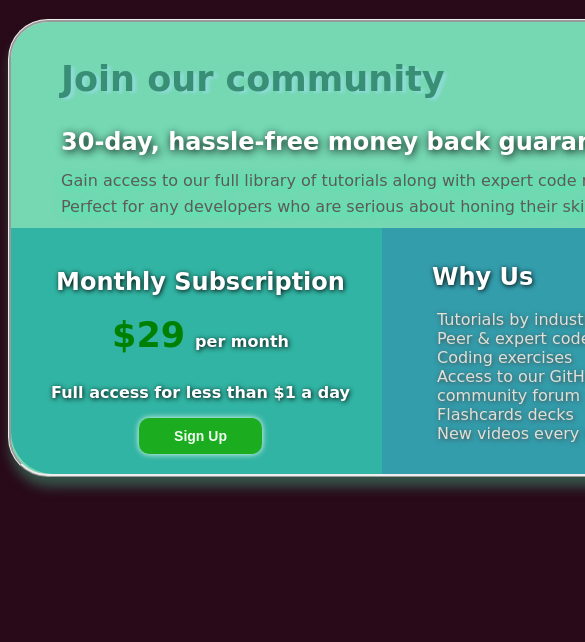
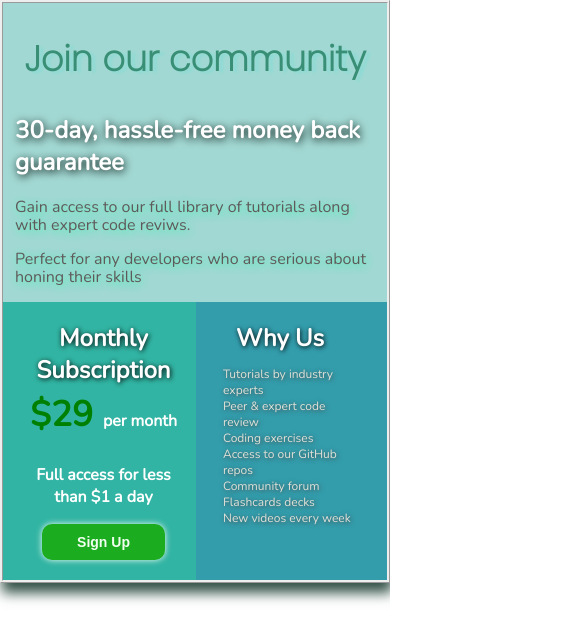
Before and after one commit to tatamartinsg/SinglePriceProject, a plain HTML site: page index.html in a window 390 px wide. Shown: the top 642 px of the page, 585 px wide, since content can reach past the window. Drawn offline with nearby package versions, Linux system fonts and the light colour scheme.

Commit message:
Atualizando o device mode

```diff
--- a/index.css
+++ b/index.css
@@ -1,16 +1,29 @@
+@import url('https://fonts.googleapis.com/css2?family=Poppins:wght@200&display=swap');
+@import url('https://fonts.googleapis.com/css2?family=Nunito:wght@300&family=Poppins:wght@200&display=swap');
 body{
-    font-family: cursive;
-    background-color: rgb(41, 10, 25);
+    font-family: 'Nunito', sans-serif;
+    /* background-color: rgb(10, 18, 41); */
+    /* background-image: url("imagem.jpg");
+    background-size: auto;
+    background-repeat: no-repeat; */
 }
+/* *{
+    margin: 0;
+    padding: 0;
+} */
 
+li:hover{
+    transform: scale(1.1);
+}
 .section-principal{
-    background-color: rgb(117, 216, 178);
+    background-color: rgb(162, 216, 211);
     margin:5% auto;
     border-style: ridge;
     width: 740px;
+    min-width: 350px;
     box-shadow: 2px 10px 12px 0px;
     color: rgb(53, 83, 72);
-    border-radius: 40px 40px 40px 40px;
+    border-radius: 15px 15px 15px 15px;
 }
 
 .first-div{
@@ -21,6 +34,8 @@ body{
 }
 .first-h1{
     font-size: 35px;
+
+    font-family: 'Poppins', sans-serif;
     color: rgb(56, 143, 117);
     font-weight: bold;
     text-shadow: 4px 2px 3px rgb(140, 219, 212);
@@ -45,7 +60,7 @@ body{
     width: 340px;
     height: auto;
     display: inline-block;
-    border-radius: 0px 0px 0px 42px;
+    border-radius: 0px 0px 0px 14px;
     /* margin-left: 30px; */
 }
 .p-29{
@@ -56,12 +71,11 @@ body{
 .p-month{
     margin-left: 10px;
     display: inline-block;
-    text-shadow: 0.8px 0.6px 5px black;
 }
-.p-access{
-    text-shadow: 0.8px 0.6px 5px black;
-}
+
 .second-div h2{
+
+
     text-align: center;
     text-shadow: 0.8px 0.6px 5px black;
 }
@@ -94,7 +108,7 @@ body{
     text-align: center;
 }
 .third-div{
-    border-radius: 0px 0px 42px 0px;
+    border-radius: 0px 0px 14px 0px;
     display: inline-block;
     text-align: left;
     background-color: rgb(51, 157, 172);
@@ -116,4 +130,60 @@ li{
     color: rgb(224, 224, 216);
     text-shadow: 0.8px 0.6px 5px rgb(71, 68, 68);
     list-style-type: none;
+    transition: transform .2s;
 }
+
+@media screen and (max-width: 840px){
+    body{
+        margin: 0;
+        padding: 0;
+    }
+    .div-body, .section-principal{
+        width: auto;
+        height: auto;
+        margin:0;
+        border-radius: 0px;
+    }
+    .section-principal{
+        margin:0;
+    }
+    .second-div, .third-div{
+        border-radius: 0px;
+    }
+
+    .first-div{
+        margin: 12px;
+    }
+    .first-p, .first-p2{
+        line-height: 18px;
+    }
+    .first-h1{
+        text-align: center;
+    }
+    .second-div h2{
+        margin: auto;
+    }
+    .div-p{
+        padding-top: 5px;
+    }
+    .third-div li{
+        font-size: 12px;
+    }
+    .third-div ul{
+        margin: 0;
+        padding: 12px;
+    }
+    .third-div h2{
+       margin: auto;
+       padding-top: 5px;
+       text-indent: 25px;
+
+    }
+
+}
+
+/* @media (max-width: 250px){
+    .div-body, .section-principal{
+       background-color: red;
+    }
+} */
--- a/index.html
+++ b/index.html
@@ -8,6 +8,7 @@
     <title>SinglePriceProject</title>
 </head>
 <body>
+    <div class="div-body">
         <section class="section-principal">
             <div class="first-div">
                 <h1 class="first-h1">Join our community</h1>
@@ -33,12 +34,13 @@
                         <li>Peer & expert code review</li>
                         <li>Coding exercises</li>
                         <li>Access to our GitHub repos</li>
-                    <li>community forum</li>
+                        <li>Community forum</li>
                         <li>Flashcards decks</li>
                         <li>New videos every week</li>
                     </ul>
                 </div>
             </div>
         </section>
+    </div>
 </body>
 </html>
```
Also changed, not shown: imagem.jpg (added). Lines whose indentation alone changed are shown as unchanged.
